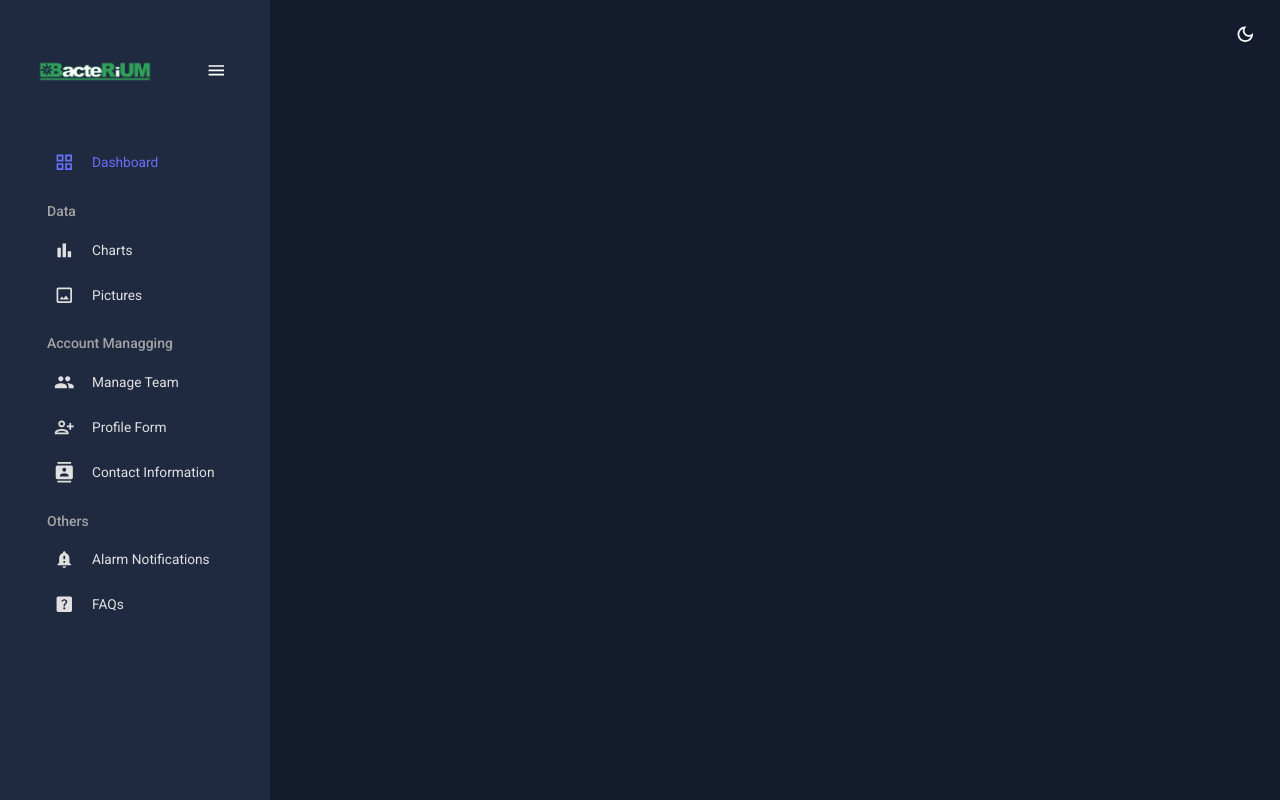
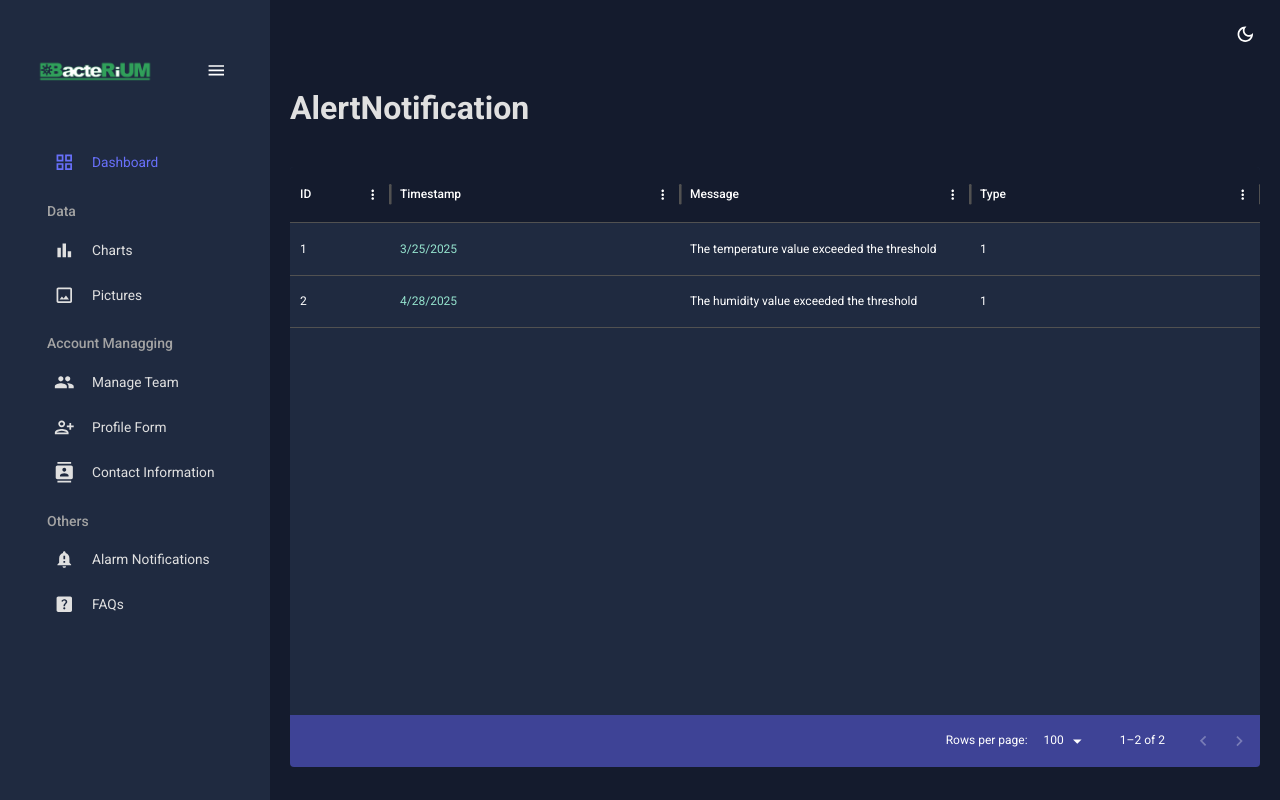
Before and after one commit to gustavosotero/BacteRiUM, a React (Create React App) app in the folder bacteriumdashboard/: page /alertNotification in a window 1280 px wide. Built offline with nearby package versions, Linux system fonts and the light colour scheme.

Commit message:
alertNotification page implemented

```diff
--- a/bacteriumdashboard/src/App.js
+++ b/bacteriumdashboard/src/App.js
@@ -7,7 +7,7 @@ import Sidebar from "./scenes/global/Sidebar";
 import Dashboard from "./scenes/dashboard/Dashboard";
 import FAQ from "./scenes/faq's/faq";
 import ContactInfo from "./scenes/contactInformation/ContactInfo";
-// import AlertNotification from "./scenes/alertNotification/AlertNotification";
+import AlertNotification from "./scenes/alertNotification/AlertNotification";
 // import Charts from "./scenes/charts/charts";
 // import PicturesPage from "./scenes/picturesPage/PicturesPage";
 import ManageTeam from "./scenes/manageTeam/ManageTeam";
@@ -35,7 +35,7 @@ function App() {
               <Route path="/manageTeam" element={<ManageTeam/>}/>
               <Route path="/profileForm" element={<ProfileForm/>}/>
               <Route path="/contactInformation" element={<ContactInfo/>}/>
-              {/* <Route path="/alertNotification" element={<AlertNotification/>}/> */}
+              <Route path="/alertNotification" element={<AlertNotification/>}/>
               <Route path="/faq's" element={<FAQ/>}/>
             </Routes>
           </main>
--- a/bacteriumdashboard/src/data/mockData.js
+++ b/bacteriumdashboard/src/data/mockData.js
@@ -40,3 +40,18 @@ export const mockPhotos = [
     url: "",
   },
 ];
+
+export const mockNotifications = [
+  {
+    id: "1",
+    timestamp: "3/25/2025",
+    text: "The temperature value exceeded the threshold",
+    type: "1",
+  },
+  {
+    id: "2",
+    timestamp: "4/28/2025",
+    text: "The humidity value exceeded the threshold",
+    type: "1",
+  }
+];
--- a/bacteriumdashboard/src/scenes/alertNotification/AlertNotification.jsx
+++ b/bacteriumdashboard/src/scenes/alertNotification/AlertNotification.jsx
@@ -1,8 +1,80 @@
-
+import Headers from "../../Components/Headers";
+import { mockNotifications } from "../../data/mockData";
+import { DataGrid } from "@mui/x-data-grid";
+import { Box, useTheme } from "@mui/material";
+import { tokens } from "../../theme";
 
 const AlertNotification = () => {
+  const theme = useTheme();
+  const colors = tokens(theme.palette.mode);
+  const columns = [
+    { field: "id", headerName: "ID" },
+    {
+      field: "timestamp",
+      headerName: "Timestamp",
+      flex: 1,
+      cellClassName: "name-column--cell",
+    },
+    {
+      field: "text",
+      headerName: "Message",
+      flex: 1,
+    },
+    {
+      field: "type",
+      headerName: "Type",
+      flex: 1,
+    }
+  ];
 
-    return <div>AlertNotification</div>
-}
+  return (
+    <Box m="20px">
+      <Headers title="AlertNotification"/>
+      <Box
+        m="40px 0 0 0"
+        height="75vh"
+        sx={{
+          "& .MuiDataGrid-cell:focus": {
+            outline: "none",
+          },
+          "& .MuiDataGrid-cell:focus-within": {
+            outline: "none",
+          },
+          "& .MuiDataGrid-row.Mui-selected": {
+            backgroundColor: "inherit !important",
+          },
+          "& .MuiDataGrid-row:hover": {
+            backgroundColor: "inherit",
+          },
+          "& .MuiDataGrid-root": {
+            border: "none",
+          },
+          "& .MuiDataGrid-cell": {
+            borderBottom: "none",
+          },
+          "& .name-column--cell": {
+            color: colors.greenAccent[300],
+          },
+          "& .MuiDataGrid-columnHeaders": {
+            backgroundColor: colors.blueAccent[700],
+            borderBottom: "none",
+          },
+          "& .MuiDataGrid-virtualScroller": {
+            backgroundColor: colors.primary[400],
+          },
+          "& .MuiDataGrid-footerContainer": {
+            borderTop: "none",
+            backgroundColor: colors.blueAccent[700],
+          },
+          "& .MuiCheckbox-root": {
+            color: `${colors.greenAccent[200]} !important`,
+          },
+        }}
+      >
+        <DataGrid  rows={mockNotifications} columns={columns} disableRowSelectionOnClick/>
+      </Box>
+    </Box>
+  );
+};
 
 export default AlertNotification;
--- a/bacteriumdashboard/src/scenes/manageTeam/ManageTeam.jsx
+++ b/bacteriumdashboard/src/scenes/manageTeam/ManageTeam.jsx
@@ -69,7 +69,7 @@ const ManageTeam = () => {
                         color: colors.greenAccent[300],
                     },
                     "& .MuiDataGrid-columnHeaders": {
-                        backgroundColor: colors.blueAccent[700],
+                        backgroundColor: `${colors.blueAccent[700]} !important`,
                         borderBottom: "none",
                     },
                     "& .MuiDataGrid-virtualScroller": {
```
